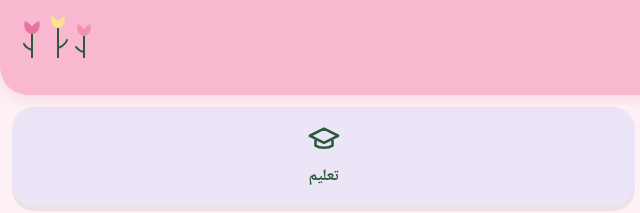
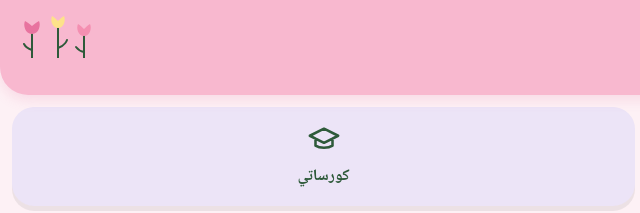
Before and after one commit to mariamstudio-sakan-test/sakan-test, a plain HTML site: page v3.html in a window 1280 px wide. Shown: the top 213 px of the page, 0-640 px from the left. Drawn offline with Linux system fonts and the light colour scheme.

Commit message:
Update course names and sections in v3.html

```diff
--- a/v3.html
+++ b/v3.html
@@ -45,7 +45,7 @@ const g=(k,d)=>D[k]===undefined?d:D[k],st=(k,v)=>{D[k]=v;sv()};
 const today=()=>new Date().toISOString().slice(0,10);
 const e=s=>String(s).replace(/[&<>"]/g,c=>({'&':'&amp;','<':'&lt;','>':'&gt;','"':'&quot;'}[c]));
 const TABS=[['home','الرئيسية','home'],['god','علاقتي بربنا','god'],['day','يومياتي','day'],['me','حسابي','me']];
-const SECS=[['god','علاقتي بربنا','god','c1'],['edu','تعليم','edu','c4'],['day','يومياتي','day','c2'],['health','صحتي','health','c2'],['books','كتبي','books','c3'],['cal','التقويم','cal','c4'],['adhkar','المصحف والأذكار','quran','c1'],['help','مساعد سكن','chat','c3'],['month','إنجازات الشهر','star','c3'],['me','حسابي','me','c2']];
+const SECS=[['god','علاقتي بربنا','god','c1'],['edu','كورساتي','edu','c4'],['day','يومياتي','day','c2'],['health','صحتي','health','c2'],['books','كتبي','books','c3'],['cal','التقويم','cal','c4'],['adhkar','المصحف والأذكار','quran','c1'],['help','مساعد سكن','chat','c3'],['month','إنجازات الشهر','star','c3'],['me','حسابي','me','c2']];
 const P={home:'M3 11l9-8 9 8v10h-6v-6H9v6H3z',god:'M5 21v-9a7 7 0 0114 0v9M2 21h20M12 2v3',day:'M5 3h12a2 2 0 012 2v16H7a2 2 0 01-2-2zM9 8h6M9 12h6',me:'M12 12a4 4 0 100-8 4 4 0 000 8M4 21c0-4 4-6 8-6s8 2 8 6',edu:'M2 9l10-5 10 5-10 5zM6 11v5c3 2 9 2 12 0v-5',health:'M12 21s-8-5-8-11a4.5 4.5 0 018-3 4.5 4.5 0 018 3c0 6-8 11-8 11z',books:'M4 4h4v16H4zM10 4h4v16h-4zM16 6l4 1-3 13-4-1z',cal:'M4 6h16v15H4zM4 10h16M8 3v4M16 3v4',quran:'M12 6c-2-2-6-2-9-1v14c3-1 7-1 9 1 2-2 6-2 9-1V5c-3-1-7-1-9 1zM12 6v14',chat:'M4 5h16v11H9l-5 4z',star:'M12 3l2.8 5.8 6.2.9-4.5 4.4 1.1 6.2-5.6-3-5.6 3 1.1-6.2L3 9.7l6.2-.9z',sport:'M3 9v6M6 7v10M18 7v10M21 9v6M6 12h12',drop:'M12 3c4 5 6 8 6 11a6 6 0 01-12 0c0-3 2-6 6-11z',scale:'M4 4h16v16H4zM8 9a4 4 0 018 0M12 9l2-2',moon:'M20 14A8 8 0 019 3a9 9 0 1011 11z',bell:'M6 17v-6a6 6 0 0112 0v6l2 2H4zM10 21h4',sun:'M12 8a4 4 0 100 8 4 4 0 000-8M12 2v3M12 19v3M2 12h3M19 12h3M5 5l2 2M17 17l2 2M19 5l-2 2M7 17l-2 2',sunset:'M3 18h18M7 18a5 5 0 0110 0M12 8v3M4 12l2 1M20 12l-2 1',flower:'M12 9a3 3 0 100 6 3 3 0 000-6M12 9c-2-4 0-6 0-6s2 2 0 6M12 15c-2 4 0 6 0 6s2-2 0-6M9 12c-4-2-6 0-6 0s2 2 6 0M15 12c4-2 6 0 6 0s-2 2-6 0',check:'M5 13l4 4L19 7',chev:'M6 9l6 6 6-6',plus:'M12 5v14M5 12h14',tulip:'M12 21V10M12 10c-4 0-5-5-4-8 2 1 3 2 4 3 1-1 2-2 4-3 1 3 0 8-4 8z'};
 const I=(n,c)=>`<svg class="ic" viewBox="0 0 24 24" ${c?'style="color:'+c+'"':''}><path d="${P[n]||P.star}"/></svg>`;
 const TULIP='<svg class="tu" viewBox="0 0 84 46"><g stroke="#2e5a3a" stroke-width="2" fill="none" stroke-linecap="round"><path d="M16 46V22M42 46V16M68 46V24"/><path d="M16 38c-6-2-8-6-8-6M42 36c7-2 9-8 9-8M68 40c-5-1-8-5-8-5"/></g><path d="M16 22c-7 0-9-9-7-13 3 2 5 3 7 5 2-2 4-3 7-5 2 4 0 13-7 13z" fill="#e8739f"/><path d="M42 16c-6 0-8-8-6-12 3 2 4 3 6 5 2-2 3-3 6-5 2 4 0 12-6 12z" fill="#fde28a"/><path d="M68 24c-6 0-8-8-6-12 3 2 4 3 6 5 2-2 3-3 6-5 2 4 0 12-6 12z" fill="#f48fb1"/></svg>';
@@ -67,7 +67,7 @@ H.adhkar=()=>{shell('المصحف والأذكار');return `<div class="card"><
 H.day=()=>{shell('يومياتي','النهارده');return `<div class="card"><h3>مزاجي</h3><div class="mood">${MOODS(g('mood'+today(),-1))}</div></div>`+[['الصبح','sun'],['العصر','sunset'],['المغرب','moon']].map((t,i)=>`<div class="card"><h3>${I(t[1])} ${t[0]}</h3><div id="tk${i}">${(g('tasks'+i+today(),[])).map((x,j)=>`<div class="row"><label>${e(x.t)}</label><input type="checkbox" ${x.d?'checked':''} onchange="tk(${i},${j},this.checked)"></div>`).join('')}</div><input id="nt${i}" placeholder="مهمة جديدة"><button class="btn" onclick="at(${i})">إضافة</button></div>`).join('')+`<div class="card"><h3>${I('flower')} امتنان اليوم</h3><textarea rows=2 onchange="st('grat${today()}',this.value)">${e(g('grat'+today(),''))}</textarea></div><div class="card"><h3>جملة آخر اليوم (اختياري)</h3><input value="${e(g('end'+today(),''))}" onchange="st('end${today()}',this.value)"></div><p class="note">المهام مش بتترحّل لوحدها لليوم التاني.</p>`};
 window.at=i=>{const v=$('#nt'+i).value.trim();if(!v)return;const k='tasks'+i+today(),a=g(k,[]);a.push({t:v,d:false});st(k,a);render()};
 window.tk=(i,j,v)=>{const k='tasks'+i+today(),a=g(k,[]);a[j].d=v;st(k,a);const x=g('ach',{});x[today()]=x[today()]||{};x[today()].tasks=[0,1,2].reduce((s,n)=>s+g('tasks'+n+today(),[]).filter(t=>t.d).length,0);st('ach',x)};
-H.edu=()=>{shell('تعليم');const cs=g('courses',[]);return `<div class="card"><h3>${I('edu')} كورساتي</h3>`+cs.map((c,i)=>`<div class="row"><label><b>${e(c.n)}</b><br><small>آخر درس: ${e(c.l)} | الخطوة الجاية: ${e(c.x)}</small></label></div>`).join('')+`<input id="cn" placeholder="اسم الكورس"><input id="cl" placeholder="آخر درس"><input id="cx" placeholder="الخطوة الجاية"><button class="btn" onclick="ac()">إضافة كورس</button></div><div class="card"><h3>عدّاد الأسبوع</h3>`+['تجويد','تفسير','فقه'].map(t=>`<div class="row"><label>${t}</label><button class="chip" onclick="wk('${t}',-1)">−</button><b>${g('wk'+t,0)}</b><button class="chip" onclick="wk('${t}',1)">+</button></div>`).join('')+`</div>`};
+H.edu=()=>{shell('كورساتي');const cs=g('courses',[]);return `<div class="card"><h3>${I('edu')} كورساتي</h3>`+cs.map((c,i)=>`<div class="row"><label><b>${e(c.n)}</b><br><small>آخر درس: ${e(c.l)} | الخطوة الجاية: ${e(c.x)}</small></label></div>`).join('')+`<input id="cn" placeholder="اسم الكورس"><input id="cl" placeholder="آخر درس"><input id="cx" placeholder="الخطوة الجاية"><button class="btn" onclick="ac()">إضافة كورس</button></div><div class="card"><h3>عدّاد الأسبوع</h3>`+['تجويد','تفسير','فقه'].map(t=>`<div class="row"><label>${t}</label><button class="chip" onclick="wk('${t}',-1)">−</button><b>${g('wk'+t,0)}</b><button class="chip" onclick="wk('${t}',1)">+</button></div>`).join('')+`</div>`};
 window.ac=()=>{const n=$('#cn').value.trim();if(!n)return;const a=g('courses',[]);a.push({n,l:$('#cl').value,x:$('#cx').value});st('courses',a);render()};window.wk=(t,d)=>{st('wk'+t,Math.max(0,g('wk'+t,0)+d));render()};
 H.health=()=>{shell('عنايتي بنفسي','صحتك في مكان واحد');return `<button class="sec c1" style="width:100%;margin:6px 0" onclick="go('sport')">${I('sport')}رياضتي</button><button class="sec c2" style="width:100%;margin:6px 0" onclick="go('hawwa')">${I('drop')}دورتي الشهرية (حوّاء)</button><button class="sec c3" style="width:100%;margin:6px 0" onclick="go('body')">${I('scale')}جسمي ووزني</button><p class="note">كل حاجة هنا أمثلة للتجربة، مش نصايح طبية.</p>`};
 H.sport=()=>{shell('رياضتي');return `<div class="card"><h3>فيديو ١٠ دقايق كل يوم</h3><div class="ph">قايمة فيديوهات مراجَعة (مشي في البيت، تمارين خفيفة للمبتدئات) هتتحط بعد ما نراجعها. الزرار هيفتح يوتيوب.</div><label>وقت التذكير</label><input type="time" value="${g('sptime','17:00')}" onchange="st('sptime',this.value)"></div>`+`<div class="card"><h3>عملت تمرين النهارده؟</h3>${checklist('sp',['خلصت ١٠ دقايق'])}</div>`};
```
